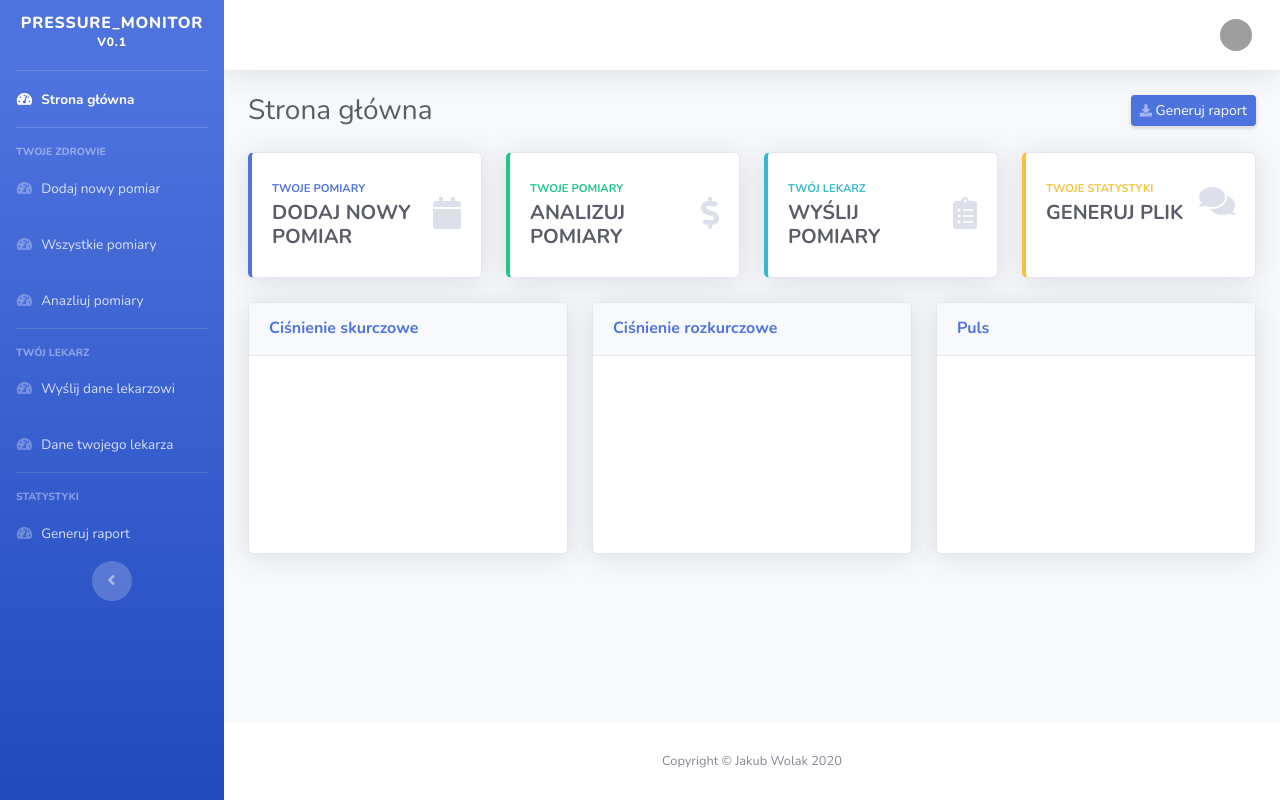
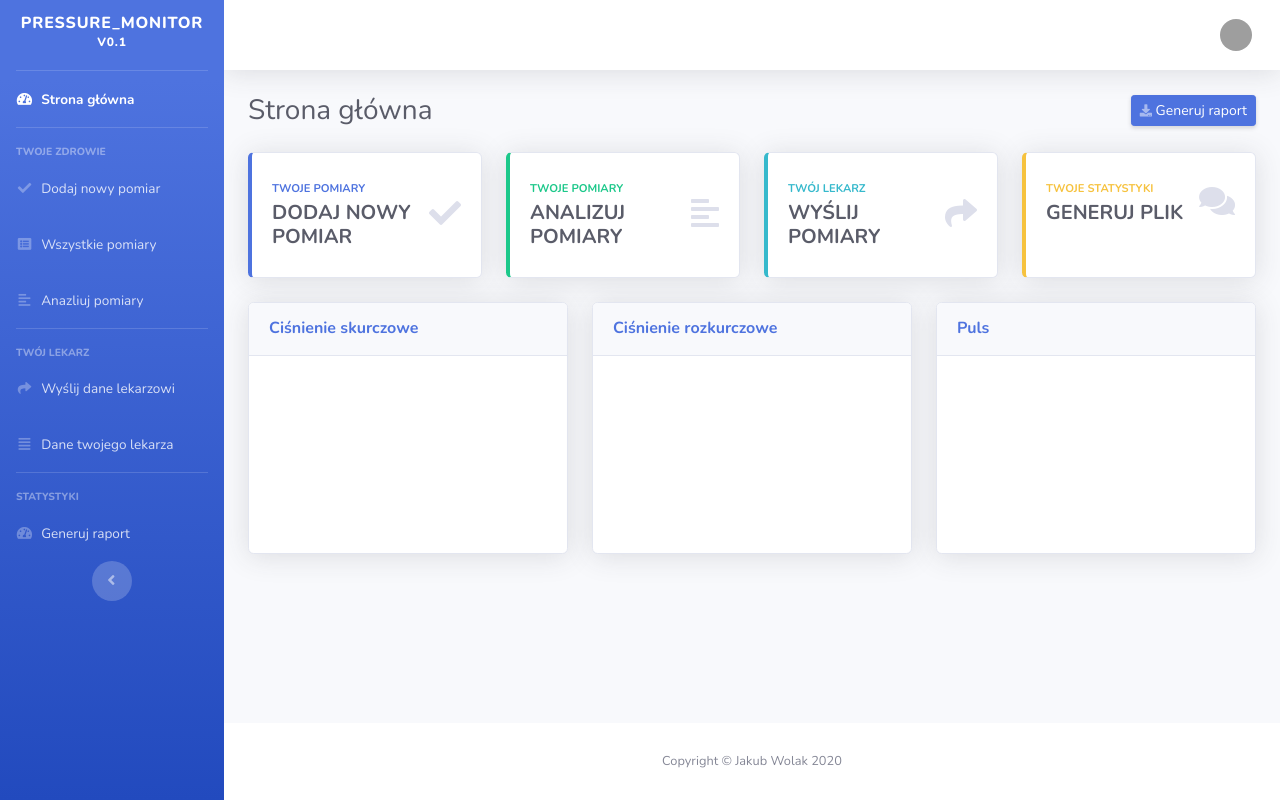
Before and after one commit to JakubWolak/blood_pressure_monitor, a Django app: template homepage/templates/homepage/index.html in a window 1280 px wide. Run offline with Django 3.2, Linux system fonts and the light colour scheme; the template is opened without the code that fills it, so the values that code supplies are empty; a map, chart or similar area stays blank; some libraries are stand-ins or nearby versions; grey boxes are pictures that could not be loaded.

Commit message:
change icons

```diff
--- a/homepage/templates/homepage/base.html
+++ b/homepage/templates/homepage/base.html
@@ -59,19 +59,19 @@
 
       <li class="nav-item">
         <a class="nav-link" href="{% url 'measurements:add_measurement' %}">
-          <i class="fas fa-fw fa-tachometer-alt"></i>
+          <i class="fas fa-fw fa-check"></i>
           <span>Dodaj nowy pomiar</span></a>
       </li>
 
       <li class="nav-item">
         <a class="nav-link" href="{% url 'measurements:show_measurements' %}">
-          <i class="fas fa-fw fa-tachometer-alt"></i>
+          <i class="fas fa-fw fa-list-alt"></i>
           <span>Wszystkie pomiary</span></a>
       </li>
 
       <li class="nav-item">
         <a class="nav-link" href="{% url 'measurements:show_measurements' %}">
-          <i class="fas fa-fw fa-tachometer-alt"></i>
+          <i class="fas fa-fw fa-align-left"></i>
           <span>Anazliuj pomiary</span></a>
       </li>
 
@@ -84,13 +84,13 @@
 
       <li class="nav-item">
         <a class="nav-link" href="#">
-          <i class="fas fa-fw fa-tachometer-alt"></i>
+          <i class="fas fa-fw fa-share"></i>
           <span>Wyślij dane lekarzowi</span></a>
       </li>
 
       <li class="nav-item">
         <a class="nav-link" href="#">
-          <i class="fas fa-fw fa-tachometer-alt"></i>
+          <i class="fas fa-fw fa-align-justify"></i>
           <span>Dane twojego lekarza</span></a>
       </li>
 
@@ -142,7 +142,7 @@
               <!-- Dropdown - User Information -->
               <div class="dropdown-menu dropdown-menu-right shadow animated--grow-in" aria-labelledby="userDropdown">
                 <a class="dropdown-item" href="{% url 'homepage:index' %}">
-                  <i class="fas fa-user fa-sm fa-fw mr-2 text-gray-400"></i>
+                  <i class="fas fa-tachometer-alt fa-sm fa-fw mr-2 text-gray-400"></i>
                   Strona główna
                 </a>
                 <a class="dropdown-item" href="{% url 'your_health:edit_data' %}">
@@ -150,11 +150,11 @@
                   Twoje dane
                 </a>
                 <a class="dropdown-item" href="{% url 'measurements:show_measurements' %}">
-                  <i class="fas fa-cogs fa-sm fa-fw mr-2 text-gray-400"></i>
+                  <i class="fas fa-list-alt fa-sm fa-fw mr-2 text-gray-400"></i>
                   Twoje pomiary
                 </a>
                 <a class="dropdown-item" href="#">
-                  <i class="fas fa-list fa-sm fa-fw mr-2 text-gray-400"></i>
+                  <i class="fas fa-align-justify fa-sm fa-fw mr-2 text-gray-400"></i>
                   Twój lekarz
                 </a>
                 <div class="dropdown-divider"></div>
--- a/homepage/templates/homepage/index.html
+++ b/homepage/templates/homepage/index.html
@@ -29,7 +29,7 @@
                       <div class="h5 mb-0 font-weight-bold text-gray-800">DODAJ NOWY POMIAR</div>
                     </div>
                     <div class="col-auto">
-                      <i class="fas fa-calendar fa-2x text-gray-300"></i>
+                      <i class="fas fa-check fa-2x text-gray-300"></i>
                     </div>
                   </div>
                 </div>
@@ -46,7 +46,7 @@
                       <div class="h5 mb-0 font-weight-bold text-gray-800">ANALIZUJ POMIARY</div>
                     </div>
                     <div class="col-auto">
-                      <i class="fas fa-dollar-sign fa-2x text-gray-300"></i>
+                      <i class="fas fa-align-left fa-2x text-gray-300"></i>
                     </div>
                   </div>
                 </div>
@@ -67,7 +67,7 @@
                       </div>
                     </div>
                     <div class="col-auto">
-                      <i class="fas fa-clipboard-list fa-2x text-gray-300"></i>
+                      <i class="fas fa-share fa-2x text-gray-300"></i>
                     </div>
                   </div>
                 </div>
```
